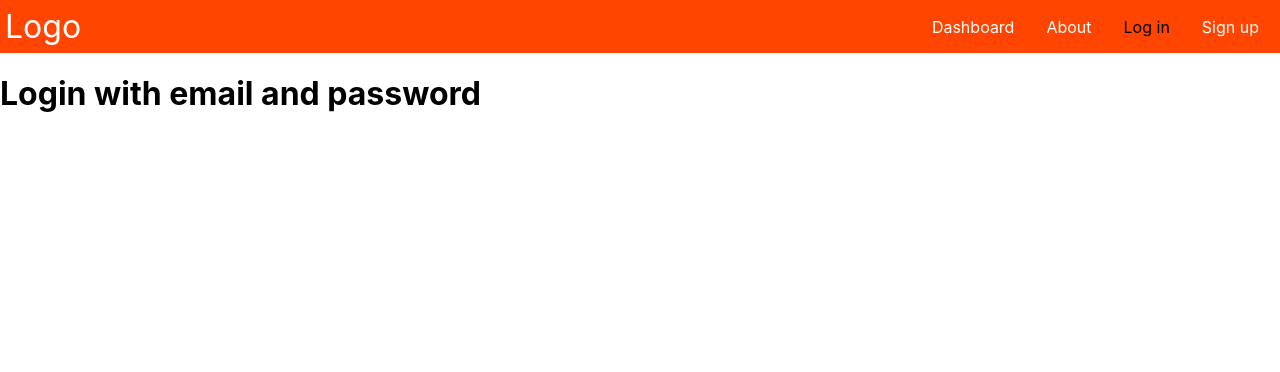
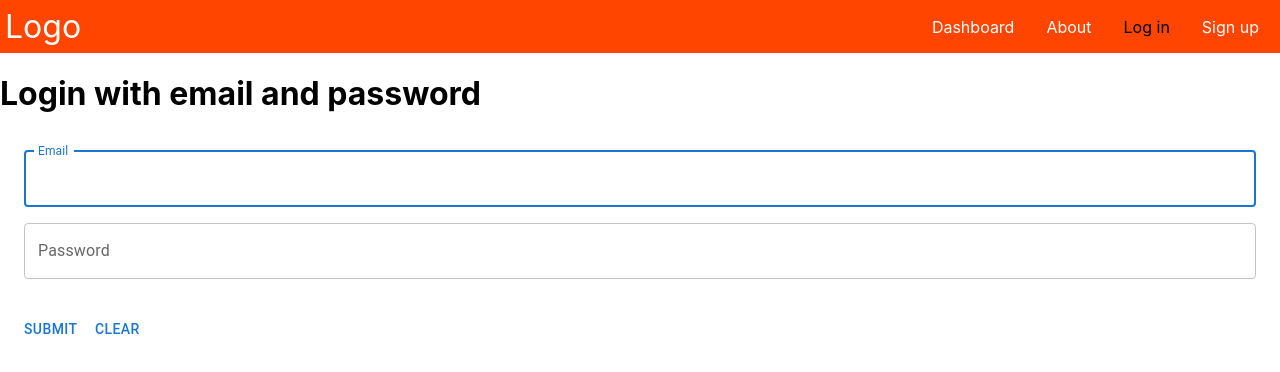
Before and after one commit to Que0Le/procno_playground_fe, a React (Create React App) app: page /login in a window 1280 px wide. Shown: the top 372 px of the page. Built offline with nearby package versions, Linux system fonts and the light colour scheme; no server answers.

Commit message:
fix login. now work

```diff
--- a/src/App.js
+++ b/src/App.js
@@ -1,10 +1,10 @@
-import logo from "./logo.svg";
+// import logo from "./logo.svg";
 import "./App.css";
 import React, {useEffect, useState} from "react";
 // import { Route, BrowserRouter as Router } from "react-router-dom";
-import api from "./services/api";
-import {Button} from "@mui/material";
-import { Link as RRDLink} from "react-router-dom";
+// import api from "./services/api";
+// import {Button} from "@mui/material";
+// import { Link as RRDLink} from "react-router-dom";
 import {Route, BrowserRouter as Router, Redirect} from "react-router-dom";
 
 import About from "./pages/About";
@@ -17,19 +17,11 @@ import Signup from "./pages/Signup";
 
 function App() {
 	const [user, setUser] = useState(null);
-	const [isLoaded, setIsLoaded] = useState(false);
-
-	useEffect(() => {
-		if (isLoaded) return;
-		api.login("joflaverty0@businessinsider.com", "upfsXLy8VA4")
-			.then(user => {
-				if (user) {
-					console.log(user);
-					setUser(user);
-					setIsLoaded(true);
-				}
-			});
-	});
+	// const [isLoaded, setIsLoaded] = useState(false);
+	//
+	// useEffect(() => {
+	//
+	// });
 	return (
 		<Router>
 			<div>
@@ -48,10 +40,10 @@ function App() {
 						<Dashboard user={user}/>
 					</Route>
 					<Route path="/login">
-						<Login user={user}/>
+						<Login user={user} setUser={setUser}/>
 					</Route>
 					<Route path="/signup">
-						<Signup user={user}/>
+						<Signup user={user} setUser={setUser}/>
 					</Route>
 				</>
 			</div>
--- a/src/components/NavBar.js
+++ b/src/components/NavBar.js
@@ -4,7 +4,7 @@ import React from "react";
 import {FaBars} from "react-icons/fa";
 import {NavLink as Link} from "react-router-dom";
 import styled from "styled-components";
-import {Button} from "@mui/material";
+// import {Button} from "@mui/material";
 
 export const Nav = styled.nav`
   background: orangered;
--- a/src/pages/Home.js
+++ b/src/pages/Home.js
@@ -3,7 +3,7 @@ import TopicOverviewList from "../components/TopicOverviewList";
 import api from "../services/api";
 import useChangeRoute from "../hooks/useChangeRoute";
 
-export default function Home({ user }) {
+export default function Home({user, setUser}) {
 	const [topics, setTopics] = useState([]);
 	const [areTopicsLoaded, setAreTopicsLoaded] = useState(false);
 	const changeRoute = useChangeRoute();
--- a/src/pages/Login.js
+++ b/src/pages/Login.js
@@ -1,9 +1,79 @@
-import React from "react"
+import React, {useEffect, useState} from "react"
+import {Alert, Button, TextField} from "@mui/material";
+import Box from "@mui/material/Box";
+import api from "../services/api";
+import useChangeRoute from "../hooks/useChangeRoute";
 
-export default function Login() {
+export default function Login({user, setUser}) {
+	const [errorMessage, setErrorMessage] = useState("");
+	const [isLoggedIn, setIsLoggedIn] = useState(false);
+	const changeRoute = useChangeRoute();
+
+	function handleSubmit() {
+		api.login(
+			document.getElementById("email_input").value,
+			document.getElementById("password_input").value
+		)
+			.then(response => {
+				if (response["status"] === "success") {
+					setUser(response["user"]);
+					setErrorMessage("");
+					setIsLoggedIn(true);
+					changeRoute("/dashboard");
+				} else {
+					setErrorMessage(response["message"])
+				}
+			});
+	}
+
+	function handleClear() {
+		document.getElementById("email_input").value= "";
+		document.getElementById("password_input").value = "";
+	}
+
+	// useEffect(() => {
+	//
+	// })
 	return (
 		<div>
 			<h1>Login with email and password</h1>
+			<Box
+				sx={{
+					display: "flex",
+					flexDirection: "column",
+					p: 1,
+					m: 1,
+					bgcolor: "background.paper",
+					borderRadius: 1,
+				}}
+			>
+				<TextField
+					sx={{margin: 1}}
+					id="email_input" label="Email"
+					// name="email" autoComplete="email"
+					autoFocus
+				/>
+				<TextField
+					sx={{margin: 1}}
+					id="password_input" label="Password"
+					// name="password" autoComplete="password"
+					type="password"
+				/>
+			</Box>
+			{errorMessage ? <Alert severity="error"> {errorMessage} </Alert> : <></>}
+			<Box
+				sx={{
+					display: "flex",
+					flexDirection: "row",
+					p: 1,
+					m: 1,
+					bgcolor: "background.paper",
+					borderRadius: 1,
+				}}
+			>
+				<Button onClick={handleSubmit}>Submit</Button>
+				<Button onClick={handleClear}>Clear</Button>
+			</Box>
 		</div>
 	)
 }
--- a/src/pages/Signup.js
+++ b/src/pages/Signup.js
@@ -1,6 +1,6 @@
 import React from "react"
 
-export default function Signup() {
+export default function Signup({user, setUser}) {
 	return (
 		<div>
 			<h1>Signup with username, email and password</h1>
--- a/src/services/api.js
+++ b/src/services/api.js
@@ -3,6 +3,12 @@ import {ENDPOINTS} from "../utils/config";
 
 
 let api = {
+    /**
+     * Login to backend.
+     * @param email
+     * @param password
+     * @returns {}
+     */
     login: (email, password) => {
         let formData = new FormData();
         formData.append("username", email);  // yes, its username but the content is email
@@ -12,9 +18,21 @@ let api = {
             {method: "POST", body: formData}
         ).then(response => {
             if (response.status === 200) {
-                return response.json();
+                return {
+                    status: "success",
+                    user: response.json()
+                };
+            } else if (response.status === 400) {
+                return {
+                    status: "failure",
+                    message: "Email or password was not correct!"
+                };
+            } else {
+                return {
+                    status: "unknown",
+                    message: "unknown"
+                };
             }
-            return null;
         });
     },
 
```
